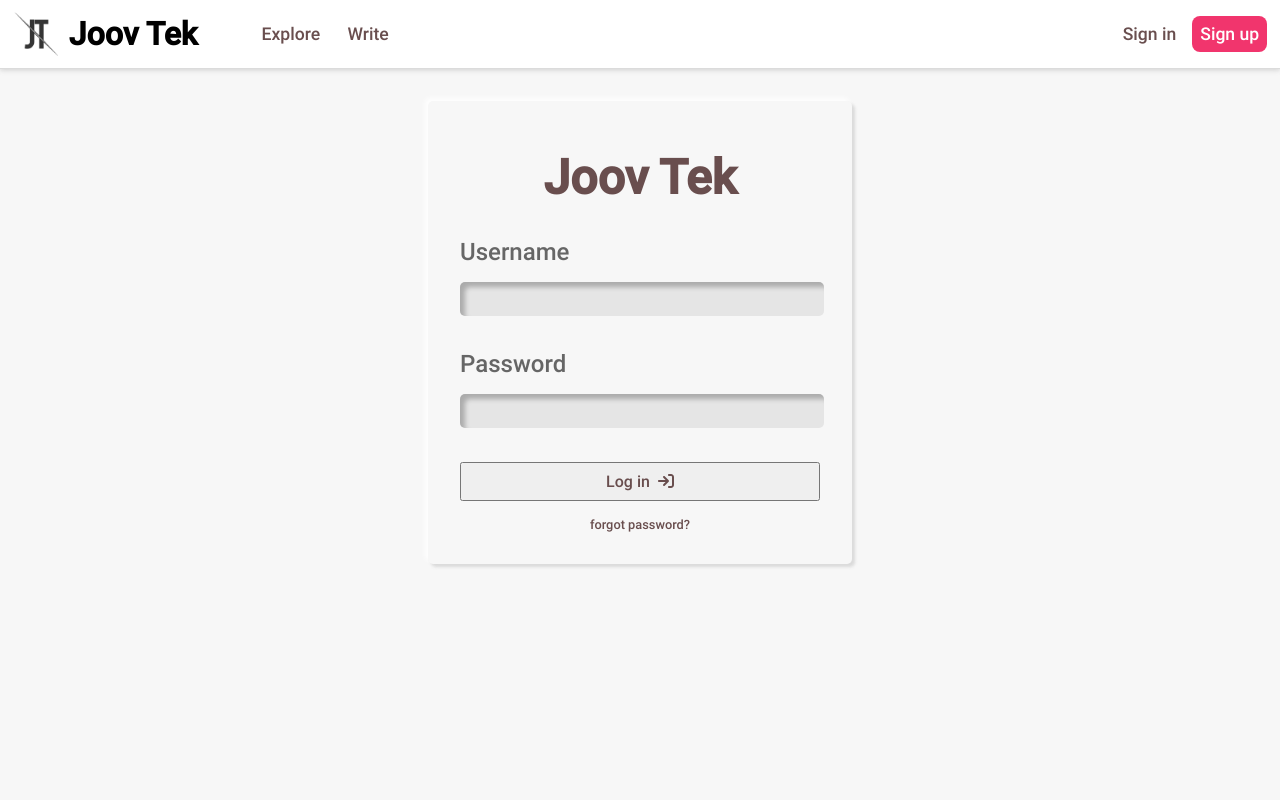
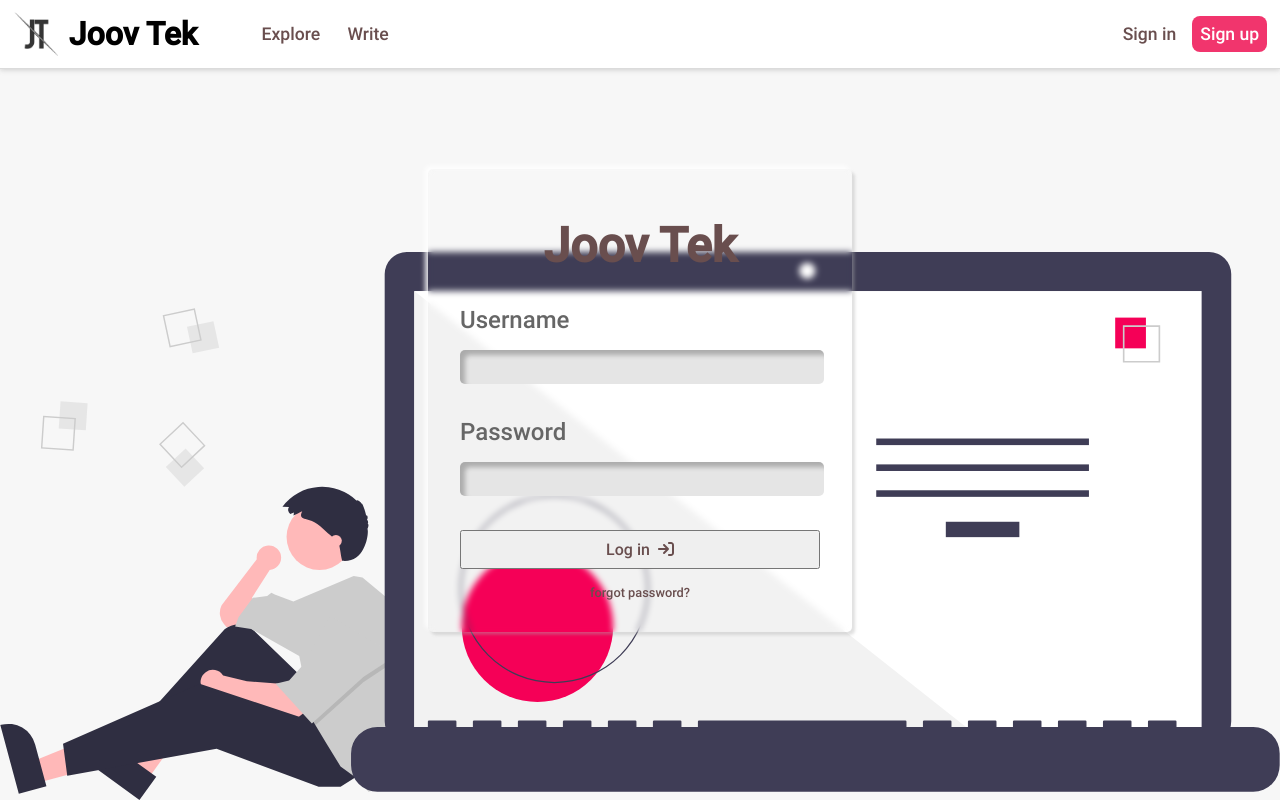
Before and after one commit to acf-patrick/jovo-blog, a React (Create React App) app in the folder client/: page /signin in a window 1280 px wide. Built offline with nearby package versions, Linux system fonts and the light colour scheme; the HTML template or start-up script is replaced by a standard one.

Commit message:
style login card

```diff
--- a/client/src/App.js
+++ b/client/src/App.js
@@ -7,6 +7,7 @@ import Create from "./components/Create/Create";
 import Login from "./components/Login/Login";
 import NotFound from "./components/404/NotFound";
 import Signup from "./components/Signup/Signup";
+import User from "./components/User/User";
 
 function App() {
   return (
@@ -20,6 +21,16 @@ function App() {
             <Route path="/create" element={<Create />} />
             <Route path="/signin" element={<Login />} />
             <Route path="/signup" element={<Signup />} />
+            <Route path="/user" exact={false} element={<User />} />
+            <Route
+              path="test"
+              element={
+                <Routes>
+                  <Route path="/1" element={<p>Hello world</p>} />
+                  <Route path="/2" element={<p>Hello everybody</p>} />
+                </Routes>
+              }
+            />
             <Route path="*" element={<NotFound />} />
           </Routes>
         </div>
--- a/client/src/components/Login/Login.css
+++ b/client/src/components/Login/Login.css
@@ -36,14 +36,30 @@
   }
 }
 
+.login-container {
+  width: 100vw;
+  height: 100vh;
+  z-index: -1;
+  position: fixed;
+  top: 0;
+  display: -webkit-box;
+  display: -ms-flexbox;
+  display: flex;
+  background: url("../../assets/images/undraw_code_thinking_re_gka2.svg") no-repeat;
+  background-position: bottom;
+  background-size: contain;
+}
+
 .login-card {
   width: 360px;
-  margin: 2rem auto;
+  margin: auto;
   font-size: 1.5rem;
   padding: 2rem;
   border-radius: 5px;
   -webkit-box-shadow: 3px 3px 3px #a3a3a357, -3px -3px 5px rgba(255, 255, 255, 0.884);
           box-shadow: 3px 3px 3px #a3a3a357, -3px -3px 5px rgba(255, 255, 255, 0.884);
+  -webkit-backdrop-filter: blur(3px);
+          backdrop-filter: blur(3px);
 }
 
 .login-card .logo {
--- a/client/src/components/Login/Login.js
+++ b/client/src/components/Login/Login.js
@@ -1,6 +1,6 @@
 import "./Login.css";
 import config from "../../config";
-import { Link } from "react-router-dom";
+import { Link, useNavigate } from "react-router-dom";
 import { useState } from "react";
 import { FontAwesomeIcon } from "@fortawesome/react-fontawesome";
 import {
@@ -10,6 +10,7 @@ import {
 
 const Login = () => {
   const [errMessage, setErrMessage] = useState("");
+  const navigate = useNavigate();
 
   const onFocus = () => {
     setErrMessage("");
@@ -45,20 +46,25 @@ const Login = () => {
       },
     })
       .then((res) => res.json())
-      .then(data => {
+      .then((data) => {
         // authentified
         if (data.username) {
-          if (data.password) console.log("authentified");
-          else displayError("password");
+          if (data.password) {
+            sessionStorage.currentUser = {
+              name: data.username,
+              id: data.userID,
+            };
+            navigate("/user/profile");
+          } else displayError("password");
         } else displayError("username");
       })
       .catch((err) => {
         console.log(err.message);
       });
-
   };
 
   return (
+    <div className="login-container">
       <div className="login-card" style={{ animation: "appear 700ms ease-out" }}>
         <h1 className="logo">Joov Tek</h1>
         <form onSubmit={onSubmit}>
@@ -101,6 +107,7 @@ const Login = () => {
           </p>
         </form>
       </div>
+    </div>
   );
 };
 
--- a/client/src/components/Login/Login.scss
+++ b/client/src/components/Login/Login.scss
@@ -14,13 +14,27 @@
   }
 }
 
+.login-container {
+  width: 100vw;
+  height: 100vh;
+  z-index: -1;
+  position: fixed;
+  top: 0;
+  display: flex;
+  background: url('../../assets/images/undraw_code_thinking_re_gka2.svg') no-repeat;
+  background-position: bottom;
+  background-size: contain;
+}
+
 .login-card {
   width: 360px;
-  margin: 2rem auto;
+  margin: auto;
   font-size: 1.5rem;
   padding: 2rem;
   border-radius: 5px;
   box-shadow: 3px 3px 3px #a3a3a357, -3px -3px 5px rgba(255, 255, 255, 0.884);
+
+  backdrop-filter: blur(3px);
 
   .logo {
     text-align: center;
--- /dev/null
+++ b/client/src/components/User/User.js
@@ -0,0 +1,27 @@
+import { useEffect } from "react";
+import { Routes, Route } from "react-router-dom";
+import { useNavigate } from "react-router-dom";
+
+const User = () => {
+  const navigate = useNavigate();
+  const user = sessionStorage.currentUser;
+
+  useEffect(() => {
+    if (!user) {
+      console.log("redirect");
+      navigate("/signin");
+    } else console.log(user);
+  }, []);
+
+  return (
+    <>
+    <p>User : </p>
+    <Routes>
+      <Route path="/profile" element={<p>{user ? user.name : "Boo!"}</p>} />
+      {/* <Route path="*" element={<p>Boo!</p>} /> */}
+    </Routes>
+    </>
+  );
+};
+
+export default User;
--- a/client/src/config.js
+++ b/client/src/config.js
@@ -1,5 +1,5 @@
 const config = {
-  backendURL: "http://localhost:3002",
+  backendURL: "http://localhost:5000",
   quotesEndpoint: "http://api.quotable.io/quotes",
 };
 
```
Also changed, not shown: 2 other files (tests, documents, lock files or other folders). Lines whose indentation alone changed are shown as unchanged.
